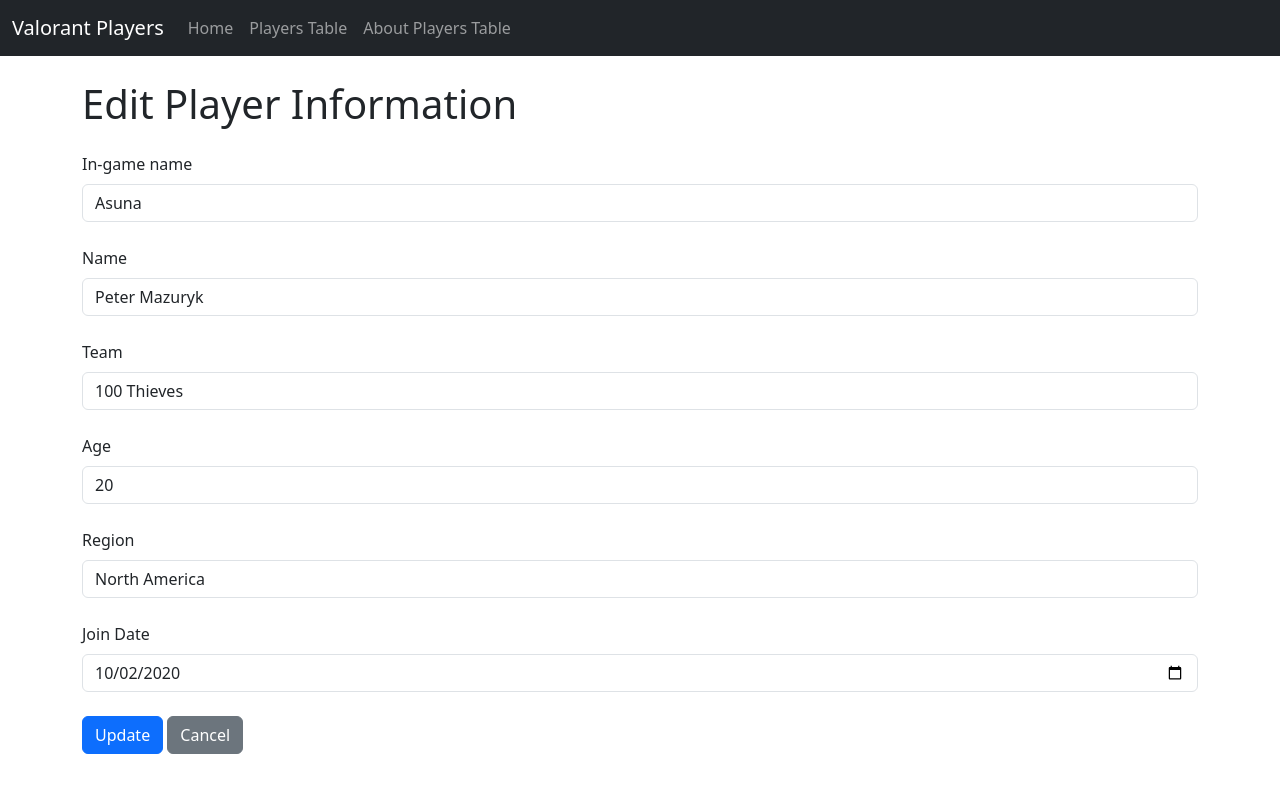
After one commit to ReinX24/valorant-players-app, a PHP site: page /edit_player.php?player_id=1 in a window 1280 px wide. The commit adds this page. Run offline with PHP 8.4, Linux system fonts and the light colour scheme; data comes from the database, SQL or seed files in the repository; data that the repository does not hold is empty.

Commit message:
Finished index, edit, and delete.

```diff
--- a/about_players.php
+++ b/about_players.php
@@ -27,7 +27,7 @@ $record_count = $statement->fetch(PDO::FETCH_ASSOC);
 // echo "</pre>";
 ?>
 
-<?php require_once "header.php"; ?>
+<?php require_once "includes/header.php"; ?>
 
 <div class="container">
 
@@ -81,4 +81,4 @@ $record_count = $statement->fetch(PDO::FETCH_ASSOC);
 
 </div>
 
-<?php require_once "footer.php"; ?>
+<?php require_once "includes/footer.php"; ?>
--- /dev/null
+++ b/edit_player.php
@@ -0,0 +1,106 @@
+<?php
+
+$pdo =  require_once "database.php";
+
+if ($_SERVER["REQUEST_METHOD"] == "GET") {
+    $player_id = $_GET["player_id"];
+
+    $get_player_info_sql =
+        "SELECT
+        *
+    FROM
+        players
+    WHERE
+        id = :id";
+
+    $statement = $pdo->prepare($get_player_info_sql);
+
+    $statement->bindValue(":id", $player_id);
+
+    $statement->execute();
+
+    $player = $statement->fetch(PDO::FETCH_ASSOC);
+} elseif ($_SERVER["REQUEST_METHOD"] == "POST") {
+    $id = $_POST["id"];
+    $in_game_name = $_POST["in_game_name"];
+    $name = $_POST["name"];
+    $team = $_POST["team"];
+    $age = $_POST["age"];
+    $join_date = $_POST["join_date"];
+    $region = $_POST["region"];
+
+    $update_player_sql =
+        "UPDATE
+            players
+        SET
+            in_game_name = :name,
+            name = :name,
+            team = :team,
+            age = :age,
+            join_date = :join_date,
+            region = :region
+        WHERE
+            id = :id";
+
+    $statement = $pdo->prepare($update_player_sql);
+
+    $statement->bindValue(":in_game_name", $id);
+    $statement->bindValue(":name", $name);
+    $statement->bindValue(":team", $team);
+    $statement->bindValue(":age", $age);
+    $statement->bindValue(":join_date", $join_date);
+    $statement->bindValue(":region", $region);
+
+    $statement->bindValue(":id", $id);
+
+    if ($statement->execute()) {
+        header("Location: show_players.php");
+    }
+}
+
+?>
+
+<?php require_once "includes/header.php"; ?>
+
+<div class="container">
+    <h1 class="my-4">Edit Player Information</h1>
+
+    <form action="<?= $_SERVER["PHP_SELF"]; ?>" method="POST">
+        <div class="mb-4">
+            <label for="in_game_name" class="form-label">In-game name</label>
+            <input type="text" name="in_game_name" class="form-control" value="<?= $player["in_game_name"]; ?>">
+        </div>
+
+        <div class="mb-4">
+            <label for="name" class="form-label">Name</label>
+            <input type="text" name="name" class="form-control" value="<?= $player["name"]; ?>">
+        </div>
+
+        <div class="mb-4">
+            <label for="team" class="form-label">Team</label>
+            <input type="text" name="team" class="form-control" value="<?= $player["team"]; ?>">
+        </div>
+
+        <div class="mb-4">
+            <label for="age" class="form-label">Age</label>
+            <input type="number" name="age" class="form-control" value="<?= $player["age"]; ?>">
+        </div>
+
+        <div class="mb-4">
+            <label for="region" class="form-label">Region</label>
+            <input type="text" name="region" class="form-control" value="<?= $player["region"]; ?>">
+        </div>
+
+        <div class="mb-4">
+            <label for="join_date" class="form-label">Join Date</label>
+            <input type="date" name="join_date" class="form-control" value="<?= $player["join_date"]; ?>">
+        </div>
+
+        <input type="hidden" name="id" value="<?= $player["id"]; ?>">
+
+        <button type="submit" class="btn btn-primary">Update</button>
+        <a href="show_players.php" class="btn btn-secondary">Cancel</a>
+    </form>
+</div>
+
+<?php require_once "includes/footer.php"; ?>
```
Also changed, not shown: delete_player.php (added, +85 -0 lines), index.php (+23 -4 lines), insert_player.php (+7 -4 lines), show_players.php (+4 -4 lines), includes/footer.php (renamed from footer.php), includes/header.php (renamed from header.php), valorant_logo.png (added).
